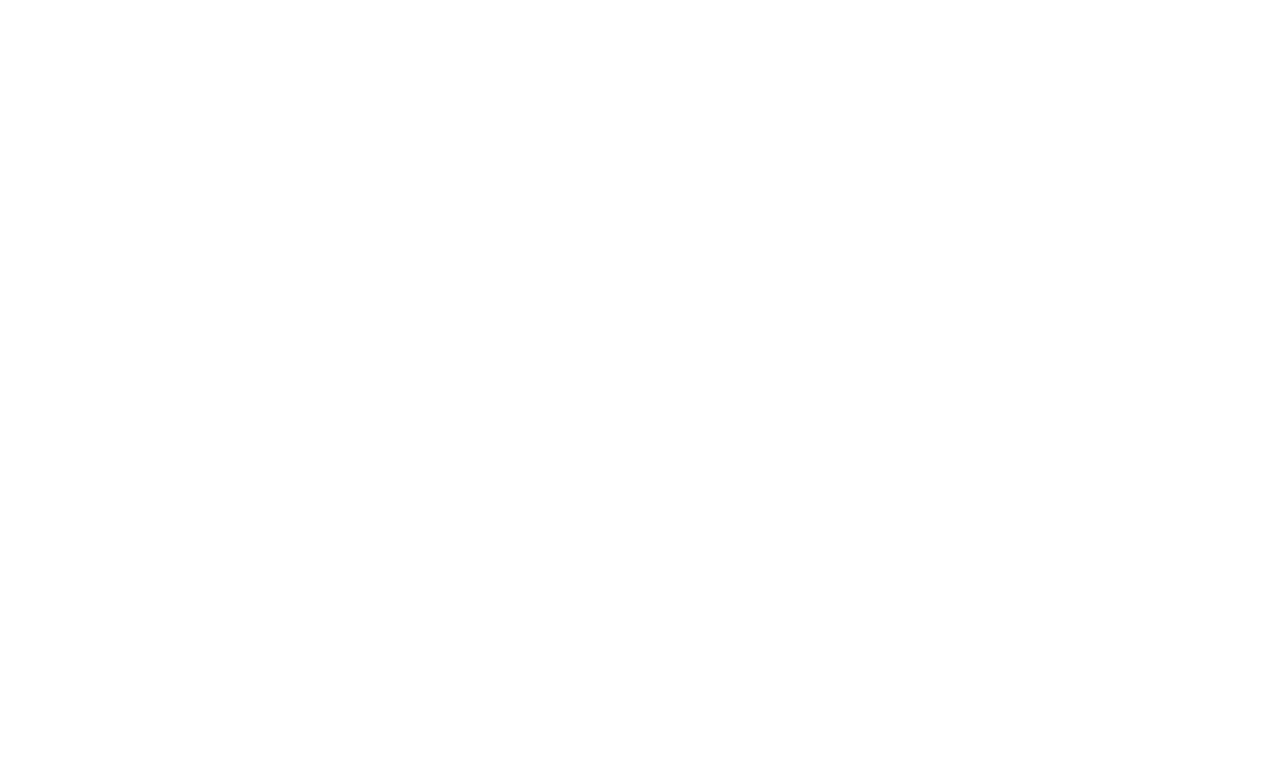
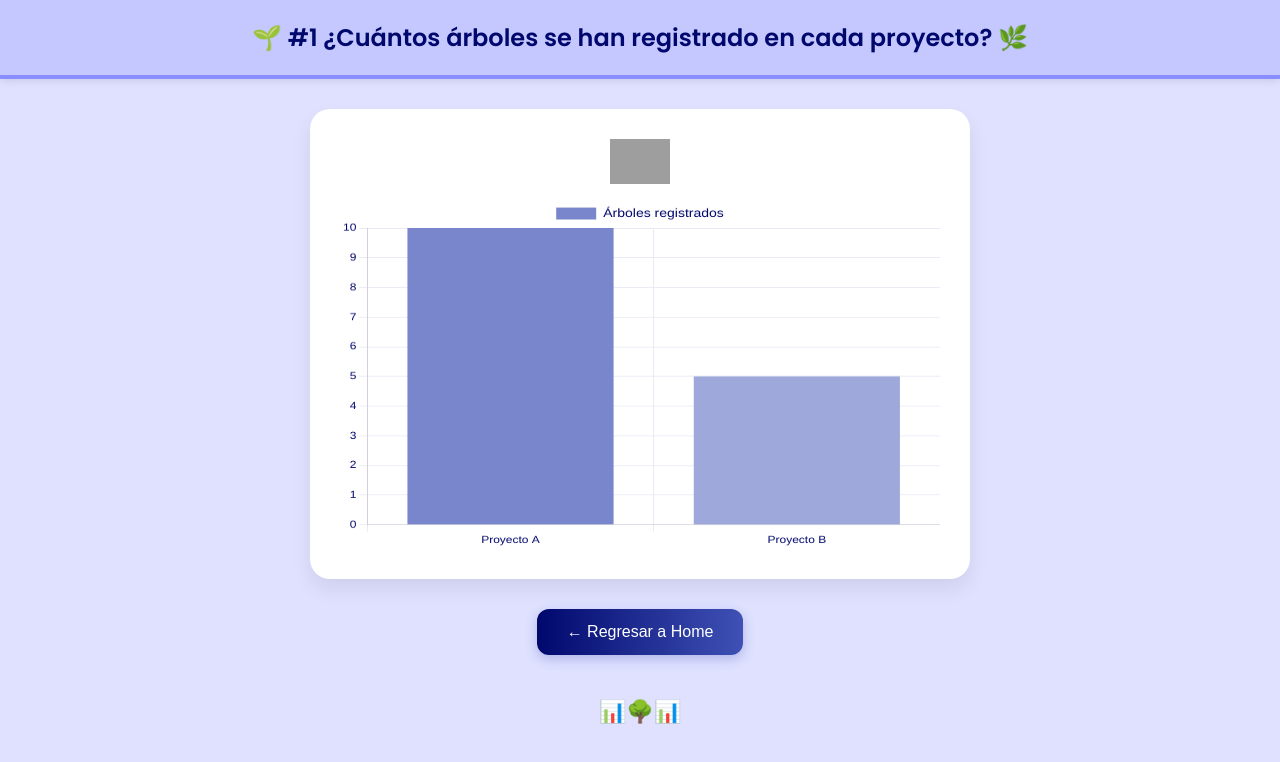
Before and after one commit to emy-1302/Proyecto-Jorge, a plain HTML site: page frontend/grafica1.html in a window 1280 px wide. Drawn offline with nearby package versions, Linux system fonts and the light colour scheme; no server answers; grey boxes are pictures that could not be loaded.

Commit message:
diseñar la pagina 1 e integrarr ajax

```diff
--- a/backend/src/server.js
+++ b/backend/src/server.js
@@ -8,7 +8,7 @@ const allowedOrigins = ['http://localhost:3000', 'http://Proyecto-jorge.onrender
 
 app.use(cors({
   origin: allowedOrigins,
-  methods: ['GET', 'POST', 'PUT', 'DELETE', 'PATCH'],
+  methods: ['GET'],
   allowedHeaders: ['Origin', 'X-Requested-With', 'Content-Type', 'Accept', 'Authorization']
 }));
 
--- a/frontend/grafica1.html
+++ b/frontend/grafica1.html
@@ -0,0 +1,29 @@
+<!DOCTYPE html>
+<html lang="es">
+<head>
+  <meta charset="UTF-8" />
+  <meta name="viewport" content="width=device-width, initial-scale=1" />
+  <title>#1 Pregunta - Árboles por proyecto</title>
+  <link href="https://fonts.googleapis.com/css2?family=Poppins:wght@400;600&display=swap" rel="stylesheet">
+  <link rel="stylesheet" href="graficasstyles.css">
+  <script src="https://code.jquery.com/jquery-3.7.1.min.js"></script>
+  <script src="https://cdn.jsdelivr.net/npm/chart.js"></script>
+</head>
+<body>
+
+  <header>
+    <h1>🌱 #1 ¿Cuántos árboles se han registrado en cada proyecto? 🌿</h1>
+  </header>
+
+  <div class="grafica-section">
+    <img src="https://cdn-icons-png.flaticon.com/512/2904/2904298.png" alt="Icono proyecto">
+    <canvas id="grafico1"></canvas>
+  </div>
+
+  <button onclick="window.location.href='index.html'">← Regresar a Home</button>
+
+  <footer>📊🌳📊</footer>
+
+  <script src="grafica1.js"></script>
+</body>
+</html>
--- a/frontend/grafica1.js
+++ b/frontend/grafica1.js
@@ -0,0 +1,60 @@
+$(document).ready(function () {
+    $.ajax({
+        url: 'http://127.0.0.1:3000/api/arbolesPorProyecto',
+        method: 'GET',
+        dataType: 'json',
+        success: function (data) {
+            renderChart(data.labels, [{
+                label: 'Árboles registrados',
+                data: data.values,
+                backgroundColor: ['#7986cb', '#9fa8da', '#c5cae9', '#d1c4e9', '#b2dfdb', '#b39ddb', '#ffe082', '#ffab91', '#80cbc4', '#a5d6a7'],
+                borderColor: '#3f51b5',
+                borderWidth: 1,
+                borderRadius: 8,
+                hoverBackgroundColor: '#5c6bc0'
+            }]);
+        },
+        error: function () {
+            renderChart(
+                ['Proyecto A', 'Proyecto B'],
+                [{
+                    label: 'Árboles registrados',
+                    data: [10, 5],
+                    backgroundColor: ['#7986cb', '#9fa8da']
+                }]
+            );
+        }
+    });
+
+    function renderChart(labels, datasets) {
+        const ctx = document.getElementById('grafico1').getContext('2d');
+        new Chart(ctx, {
+            type: 'bar',
+            data: { labels, datasets },
+            options: {
+                responsive: true,
+                maintainAspectRatio: false,
+                plugins: {
+                    legend: {
+                        display: true,
+                        labels: {
+                            color: '#00086d',
+                            font: { size: 14 }
+                        }
+                    }
+                },
+                scales: {
+                    y: {
+                        beginAtZero: true,
+                        ticks: { color: '#00086d' },
+                        grid: { color: '#e8eaf6' }
+                    },
+                    x: {
+                        ticks: { color: '#00086d' },
+                        grid: { color: '#ede7f6' }
+                    }
+                }
+            }
+        });
+    }
+});
```
Also changed, not shown: frontend/grafica10.html (+1 -1 lines), frontend/grafica3.html (+1 -1 lines), frontend/grafica4.html (+1 -1 lines), frontend/grafica5.html (+1 -1 lines), frontend/grafica6.html (+1 -1 lines), frontend/grafica7.html (+1 -1 lines), frontend/grafica8.html (+1 -1 lines), frontend/grafica9.html (+1 -1 lines).
